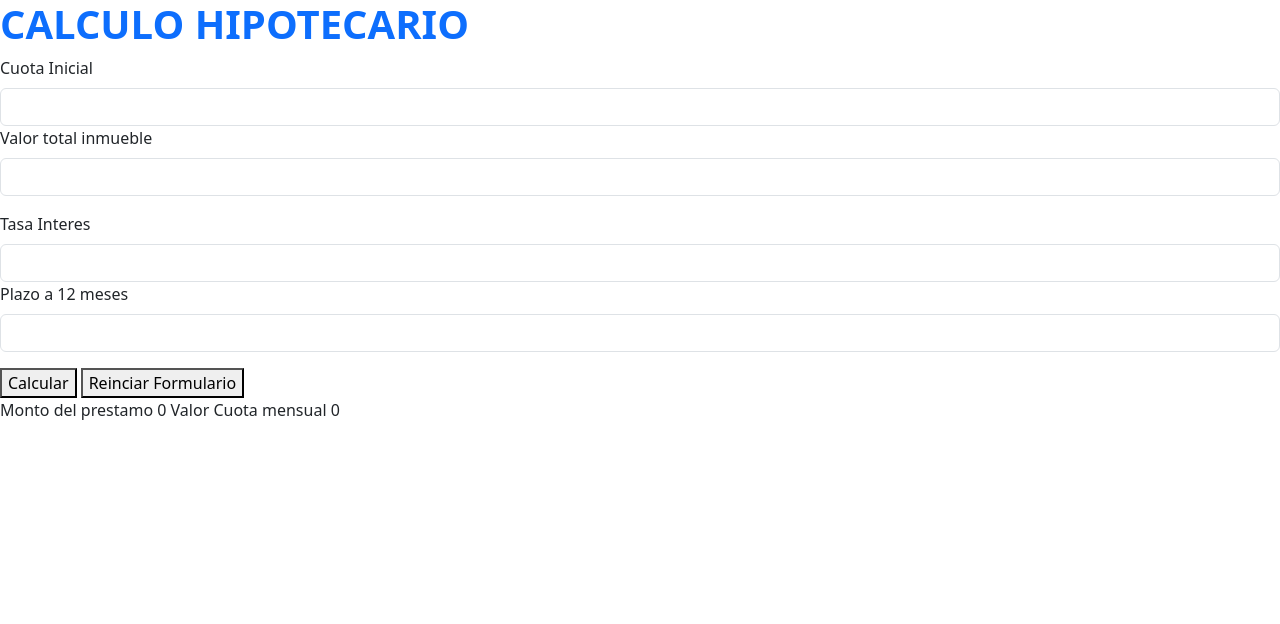
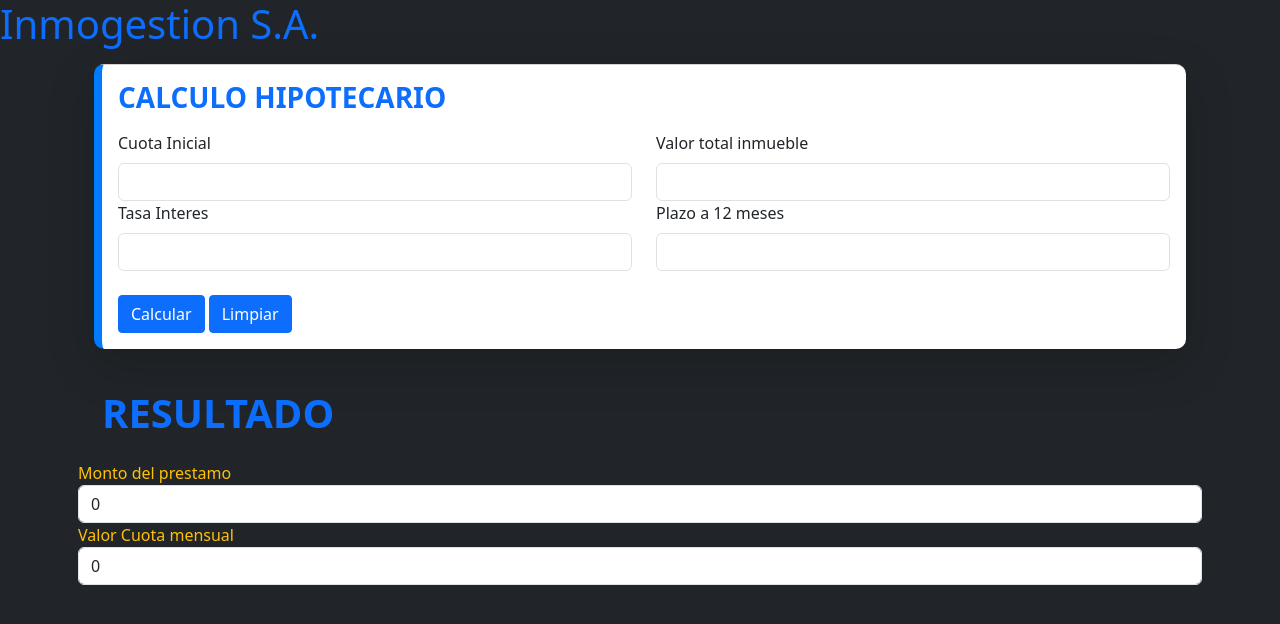
Before and after one commit to FerFerZ1985/MontgageProject, a plain HTML site: page index.html in a window 1280 px wide. Drawn offline with Linux system fonts and the light colour scheme.

Commit message:
Cambios en el index

```diff
--- a/index.html
+++ b/index.html
@@ -9,38 +9,53 @@
 
 </head>
 
-<body>
+<body class="bg-dark">
+    <h1 class="text-primary">Inmogestion S.A.</h1>
+    <div class="container p-2">
+        <div class="card mx-3 mt-n5 shadow-lg"
+            style="border-radius: 10px; border-left: 8px #007bff solid; border-right: none; border-bottom: none;">
+            <div class="card-body">
+                <h3 class="text-primary text-uppercase fw-bolder mb-3">Calculo Hipotecario</h3>
 
-    <h1 class="text-primary text-uppercase fw-bolder">Calculo Hipotecario</h1>
-
-    <form action="" id="fmortgage" onsubmit=" return calculateMortgage ( event )" method="get" target="_self">
-        <div class="mb-3">
+                <form action="" id="fmortgage" onsubmit=" return calculateMortgage ( event )" method="get"
+                    target="_self">
+                    <div class="row">
+                        <div class="col">
                             <label for="fcuota" class="form-label">Cuota Inicial</label>
                             <input type="text" name="" id="fcuota" class="form-control">
-
+                        </div>
+                        <div class="col">
                             <label for="fvalortotal" class="form-label">Valor total inmueble</label>
                             <input type="text" name="" id="fvalortotal" class="form-control">
                         </div>
+                    </div>
 
-        <div class="mb-3">
+                    <div class="row">
+                        <div class="col">
                             <label for="ftinteres" class="form-label">Tasa Interes</label>
                             <input type="text" id="" name="ftinteres" class="form-control">
-
+                        </div>
+                        <div class="col">
                             <label for="fplazo" class="form-label">Plazo a 12 meses</label>
                             <input type="text" name="" id="fplazo" class="form-control">
                         </div>
-
-        <button type="submit">Calcular</button>
-        <button onclick="resetform()">Reinciar Formulario</button>
+                    </div>
+                    </br>
+                    <button type="submit" class="btn btn-primary" style="border-radius: 4px;">Calcular</button>
+                    <button class="btn btn-primary" style="border-radius: 4px;" onclick="resetform()">Limpiar</button>
 
                 </form>
+            </div>
+        </div>
+    </div>
+    </br>
+    <div class="container p-2">
+        <h1 class="text-primary text-uppercase fw-bolder mb-4 ms-4">Resultado</h1>
+        <label class="text-warning" for="omontoprestamo">Monto del prestamo</label>
+        <output class="form-control" id="omontoprestamo">0</output>
 
-    <div>
-        <label for="omontoprestamo">Monto del prestamo</label>
-        <output id="omontoprestamo">0</output>
-
-        <label for="ocuota">Valor Cuota mensual</label>
-        <output id="ocuota">0</output>
+        <label class="text-warning" for="ocuota">Valor Cuota mensual</label>
+        <output class="form-control" id="ocuota">0</output>
     </div>
 
     <script src="./js/mortgage.js"></script>
```
Lines whose indentation alone changed are shown as unchanged.
